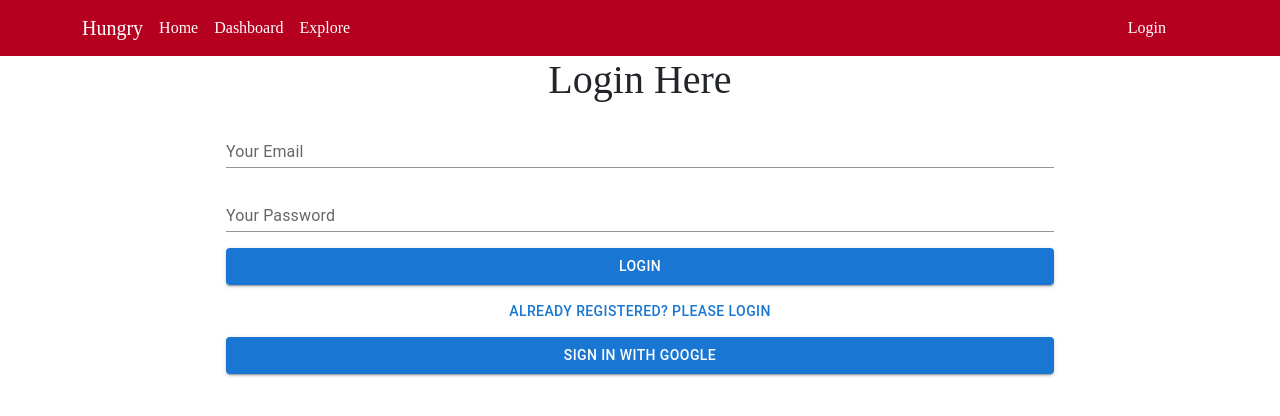
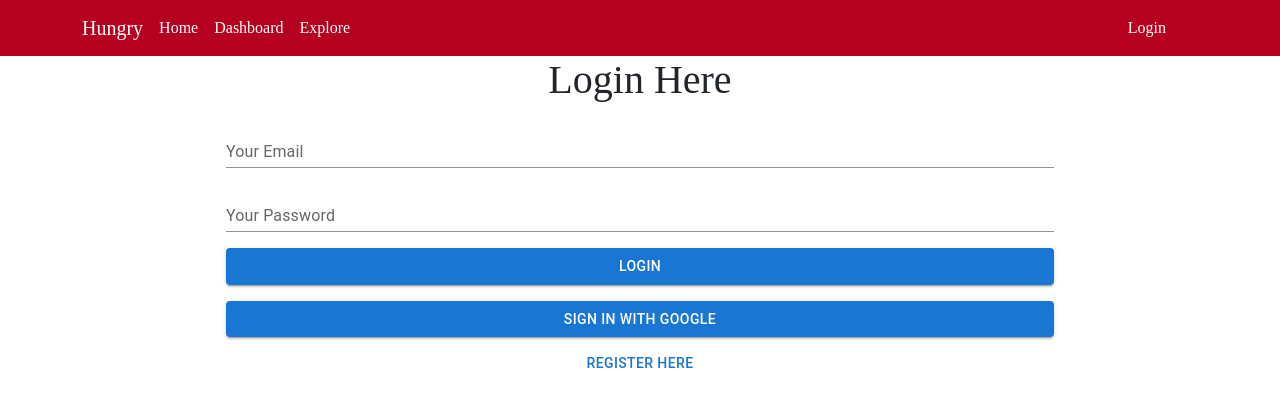
Before and after one commit to rokibulslam/online-food-delivery-frontend, a React (Create React App) app: page /login in a window 1280 px wide. Shown: the top 416 px of the page. Built offline with nearby package versions, Linux system fonts and the light colour scheme; no server answers; the HTML template or start-up script is replaced by a standard one.

Commit message:
login component fixed

```diff
--- a/src/Pages/LoginRegister/Login/Login.js
+++ b/src/Pages/LoginRegister/Login/Login.js
@@ -66,9 +66,7 @@ const Login = () => {
               >
                 Login
               </Button>
-              <NavLink style={{ textDecoration: "none" }} to="/login">
-                <Button variant="text">Already Registered? Please Login</Button>
-              </NavLink>
+
               <div>
                 {isLoading && <CircularProgress />}
                 {user?.email && (
@@ -92,11 +90,14 @@ const Login = () => {
           <Button
             sx={{ width: "75%", m: 1 }}
             onClick={handleGoogleSign}
-            type="submit"
+
             variant="contained"
           >
             Sign In With Google
           </Button>
+          <NavLink style={{ textDecoration: "none" }} to="/register"> <br/>
+            <Button variant="text">Register Here</Button>
+          </NavLink>
         </Container>
       </Container>
     </div>
```
